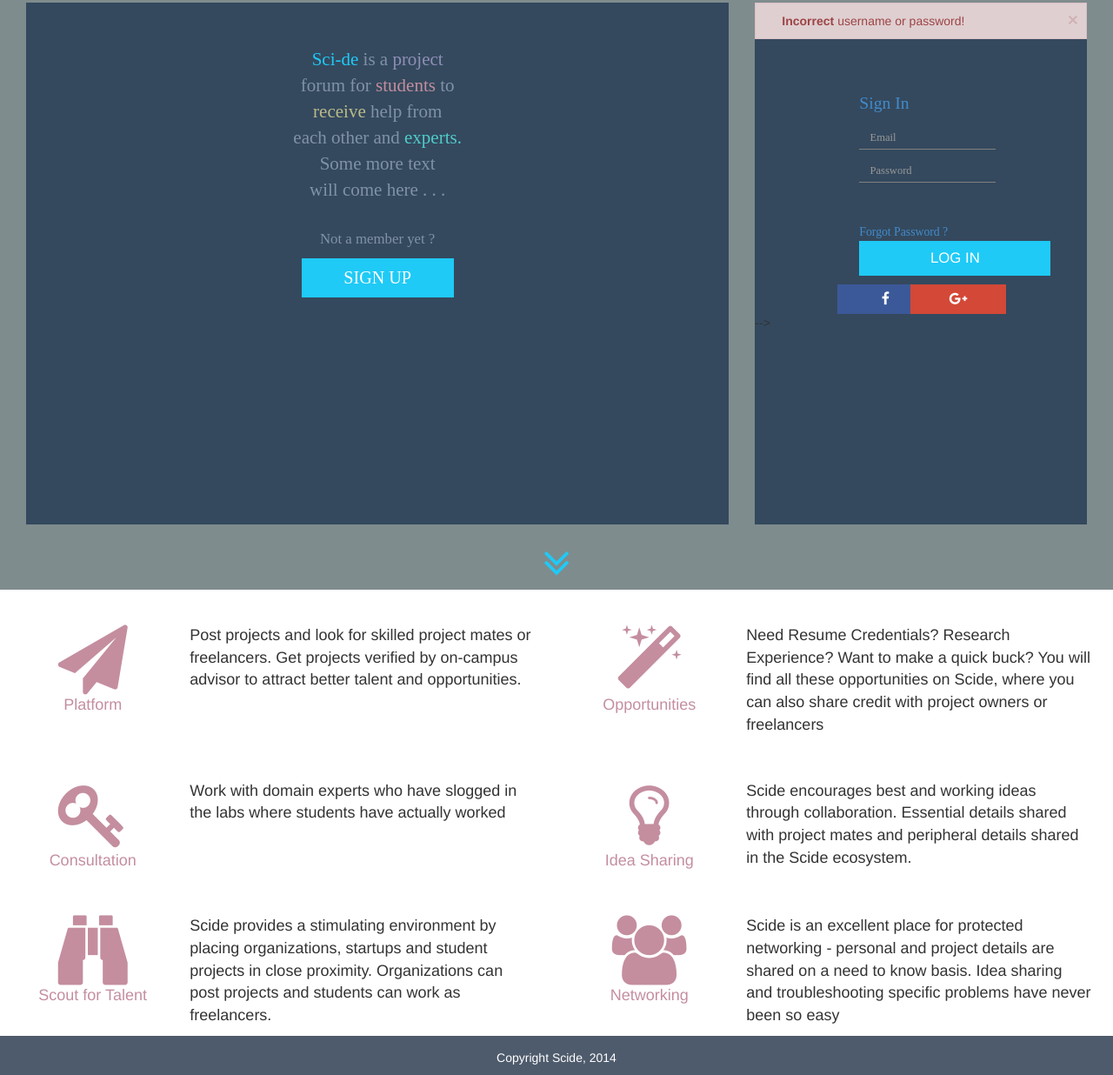
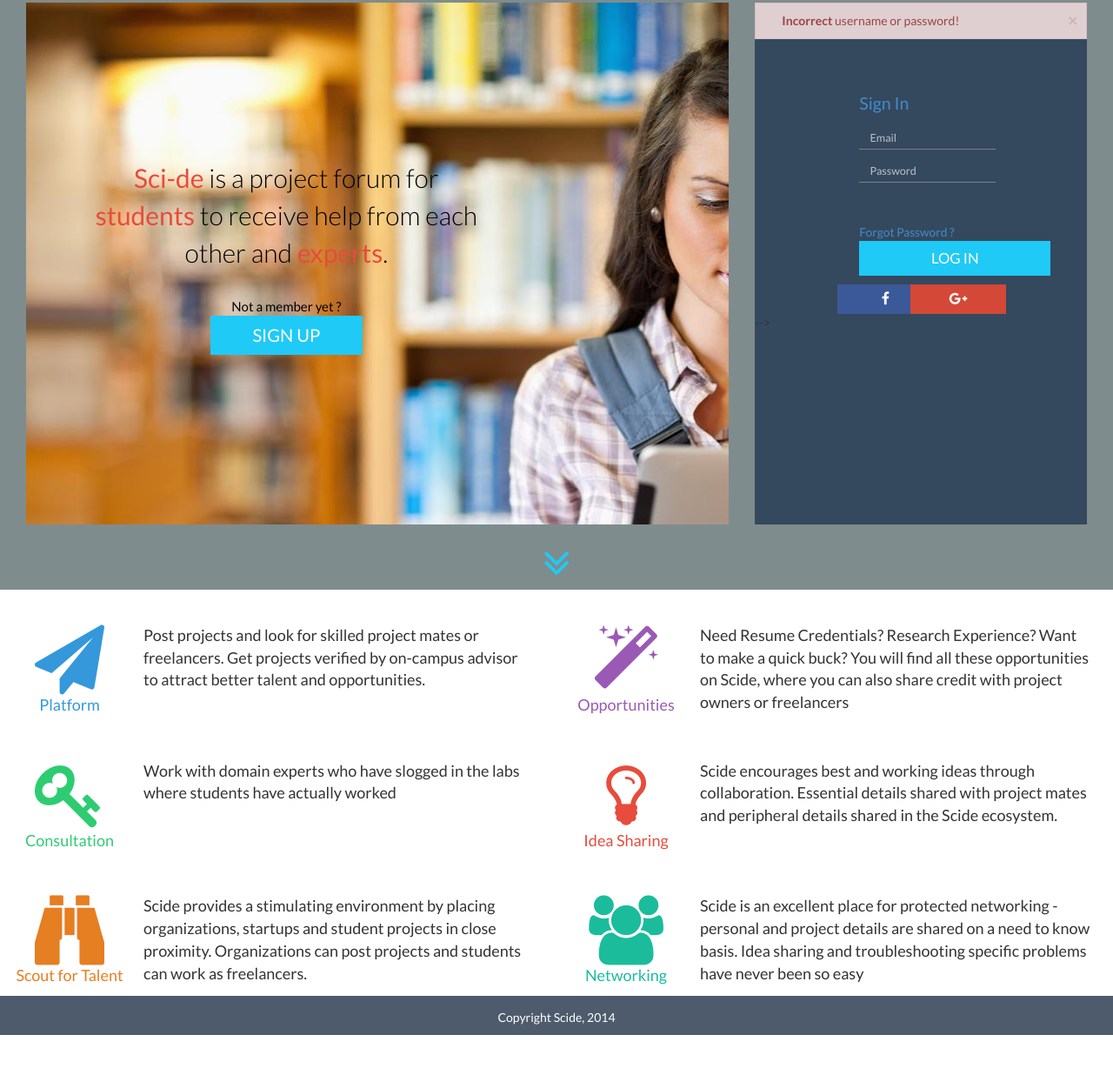
Before and after one commit to scide/scide, a plain HTML site: page index.html in a window 1280 px wide. Shown: the part 97-1333 px from the top of the page at 87% size. After the commit the page ends 1287 px from the top, so only its background shows below. Drawn offline with nearby package versions, Linux system fonts and the light colour scheme.

Commit message:
added background image, styled icons, styled description text, added content.

```diff
--- a/css/index.css
+++ b/css/index.css
@@ -1,6 +1,7 @@
 body{
 	height: 100%;
 	width: 100%;
+	font-family: 'Lato', sans-serif;
 	/*background-color: #4e5b6c;*/
 	/*overflow: hidden;*/
 }
@@ -38,7 +39,8 @@ body{
 	border-right: 1px solid #8191a9;*/
 	margin: 100px 0px 20px 15px;
 	height: 600px;
-	background: #34495e;
+	/*background: #34495e;*/
+	background-image: url('../images/bg3.jpg');
 }
 
 #right_section{
@@ -54,16 +56,15 @@ body{
 }
 
 #intro_text{
-    /*position: absolute;	*/
-	font-size: 1.5em;
-	/*left:30%;*/
-	padding-top: 50px;
-	font-family: "Mangal";
+	font-size: 30px;
+	font-weight: 100;
+	padding-top: 180px;
+	color: black;
 }
 
 #intro_text p{
 	margin: 0;
-	color: #8191a9;
+	/*color: #8191a9;*/
 }
 span#sc{
 	color:#1fcaf6;
@@ -85,7 +86,7 @@ span#e{
 
 #signup_sec{
 	/*position: absolute;*/
-	font-family: "Mangal";
+	/*font-family: "Mangal";*/
 	font-size: 1.2em;
 	padding-top: 30px;
 	/*left:32%;*/
@@ -93,7 +94,9 @@ span#e{
 }
 
 #signup_sec p{
-	color: #8191a9;
+	color: black;
+	margin: 0;
+	font-size: 15px;
 }
 
 #signup_sec input{
@@ -119,7 +122,7 @@ span#e{
 	margin-left: 150px;
 	/*margin-top: 50px;*/
 	padding-top: 40px;
-	font-family: "Mangal";
+	/*font-family: "Mangal";*/
 	font-size: 1.4em;
 	text-align: left;
 	margin-left: 120px
@@ -152,7 +155,7 @@ span#e{
   padding-top: 1%;
   padding-left: 3%;
   padding-bottom: 1%;
-  color:    #999;
+  color: #bdc3c7;
   font-size:0.8em;
 }
 
@@ -161,7 +164,7 @@ input[type=text], input[type=password]{
   padding-top: 1%;
   padding-left: 3%;
   padding-bottom: 1%;
-  color: #404040;
+  color: #bdc3c7;
 }
 input[type=text]:focus, input[type=password]:focus {
   outline: none;
@@ -320,7 +323,7 @@ input[type=text]:focus, input[type=password]:focus {
 
 .description-row i{
 	font-size: 80px;
-	color: #c48e9f;
+	/*color: #c48e9f;*/
 }
 
 .description-row p{
@@ -355,3 +358,24 @@ input[type=text]:focus, input[type=password]:focus {
 .pd-tp-40{
 	padding-top: 40px;
 }
+.blue{
+	color: #3498db;
+}
+.green{
+	color: #2ecc71;
+}
+.purple{
+	color: #9b59b6;
+}
+.red{
+	color: #e74c3c;
+}
+.orange{
+	color: #e67e22;
+}
+.turquoise{
+	color: #1abc9c;
+}
+.font-weight-400{
+	font-weight: 400;
+}
--- a/index.html
+++ b/index.html
@@ -9,6 +9,7 @@
     <!-- Bootstrap -->
     <link href="css/bootstrap.min.css" rel="stylesheet">
     <link href="http://maxcdn.bootstrapcdn.com/font-awesome/4.2.0/css/font-awesome.min.css" rel="stylesheet">
+    <link href='http://fonts.googleapis.com/css?family=Lato:300,400,700' rel='stylesheet' type='text/css'>
 
     <!-- HTML5 Shim and Respond.js IE8 support of HTML5 elements and media queries -->
     <!-- WARNING: Respond.js doesn't work if you view the page via file:// -->
@@ -55,20 +56,23 @@
       <div class="row sections-row full-height">
         <div class="col-md-8">
           <div id="left_section" class="sec">
-            <div id="intro_text">
-              <p><span id="sc">Sci-de</span> is a <span id="p">project</span>
+            <div class="row" id="intro_text">
+              <div class="col-md-7 col-md-offset-1">
+                <p><span class="red font-weight-400">Sci-de</span> is a project forum for <span class="red font-weight-400">students</span> to receive help from each other and <span class="red font-weight-400">experts</span>.</p>
+              </div>
+              <!-- <p><span id="sc">Sci-de</span> is a <span id="p">project</span>
               <p>forum for
               <span id="s">students</span> to
               <p><span id="r">receive</span> help from
-              <p>each other and <span id="e">experts.</span>
-              <p>Some more text</p>
-              <p>will come here . . .</p>
+              <p>each other and <span id="e">experts.</span> -->
             </div>
 
-            <div id="signup_sec">
-              <p>Not a member yet ? <p>
-              <div>
-                <input type="submit" value="SIGN UP" />
+            <div class="row" id="signup_sec">
+              <div class="col-md-7 col-md-offset-1">
+                <p>Not a member yet ? <p>
+                <div>
+                  <input type="submit" value="SIGN UP" />
+                </div>
               </div>
             </div>
           </div>
@@ -127,22 +131,22 @@
         <div class="row remove-margin pd-tp-40">
           <div class="col-md-6">
             <div class="row">
-              <div class="col-md-4 icon-col">
-                <i class="fa fa-paper-plane"></i>
-                <p class="sub-heading">Platform</p>
+              <div class="col-md-3 icon-col">
+                <i class="fa fa-paper-plane blue"></i>
+                <p class="sub-heading blue">Platform</p>
               </div>
-              <div class="col-md-8 content-col">
+              <div class="col-md-9 content-col">
                 <p>Post projects and look for skilled project mates or freelancers. Get projects verified by on-campus advisor to attract better talent and opportunities.</p>
               </div>
             </div>
           </div>
           <div class="col-md-6">
             <div class="row">
-              <div class="col-md-4 icon-col">
-                <i class="fa fa-magic"></i>
-                <p class="sub-heading">Opportunities</p>
+              <div class="col-md-3 icon-col">
+                <i class="fa fa-magic purple"></i>
+                <p class="sub-heading purple">Opportunities</p>
               </div>
-              <div class="col-md-8 content-col">
+              <div class="col-md-9 content-col">
                 <p>Need Resume Credentials? Research Experience? Want to make a quick buck? You will find all these opportunities on Scide, where you can also share credit with project owners or freelancers</p>
               </div>
             </div>
@@ -151,22 +155,22 @@
         <div class="row remove-margin pd-tp-40">
           <div class="col-md-6">
             <div class="row">
-              <div class="col-md-4 icon-col">
-                <i class="fa fa-key"></i>
-                <p class="sub-heading">Consultation</p>
+              <div class="col-md-3 icon-col">
+                <i class="fa fa-key green"></i>
+                <p class="sub-heading green">Consultation</p>
               </div>
-              <div class="col-md-8 content-col">
+              <div class="col-md-9 content-col">
                 <p>Work with domain experts who have slogged in the labs where students have actually worked</p>
               </div>
             </div>
           </div>
           <div class="col-md-6">
             <div class="row">
-              <div class="col-md-4 icon-col">
-                <i class="fa fa-lightbulb-o"></i>
-                <p class="sub-heading">Idea Sharing</p>
+              <div class="col-md-3 icon-col">
+                <i class="fa fa-lightbulb-o red"></i>
+                <p class="sub-heading red">Idea Sharing</p>
               </div>
-              <div class="col-md-8 content-col">
+              <div class="col-md-9 content-col">
                 <p>Scide encourages best and working ideas through collaboration. Essential details shared with project mates and peripheral details shared in the Scide ecosystem.</p>
               </div>
             </div>
@@ -175,22 +179,22 @@
         <div class="row remove-margin pd-tp-40">
           <div class="col-md-6">
             <div class="row">
-              <div class="col-md-4 icon-col">
-                <i class="fa fa-binoculars"></i>
-                <p class="sub-heading">Scout for Talent</p>
+              <div class="col-md-3 icon-col">
+                <i class="fa fa-binoculars orange"></i>
+                <p class="sub-heading orange">Scout for Talent</p>
               </div>
-              <div class="col-md-8 content-col">
+              <div class="col-md-9 content-col">
                 <p>Scide provides a stimulating environment by placing organizations, startups and student projects in close proximity. Organizations can post projects and students can work as freelancers. </p>
               </div>
             </div>
           </div>
           <div class="col-md-6">
             <div class="row">
-              <div class="col-md-4 icon-col">
-                <i class="fa fa-users"></i>
-                <p class="sub-heading">Networking</p>
+              <div class="col-md-3 icon-col">
+                <i class="fa fa-users turquoise"></i>
+                <p class="sub-heading turquoise">Networking</p>
               </div>
-              <div class="col-md-8 content-col">
+              <div class="col-md-9 content-col">
                 <p>Scide is an excellent place for protected networking - personal and project details are shared on a need to know basis. Idea sharing and troubleshooting specific problems have never been so easy</p>
               </div>
             </div>
```
Also changed, not shown: images/bg3.jpg (added), 2 other files.
